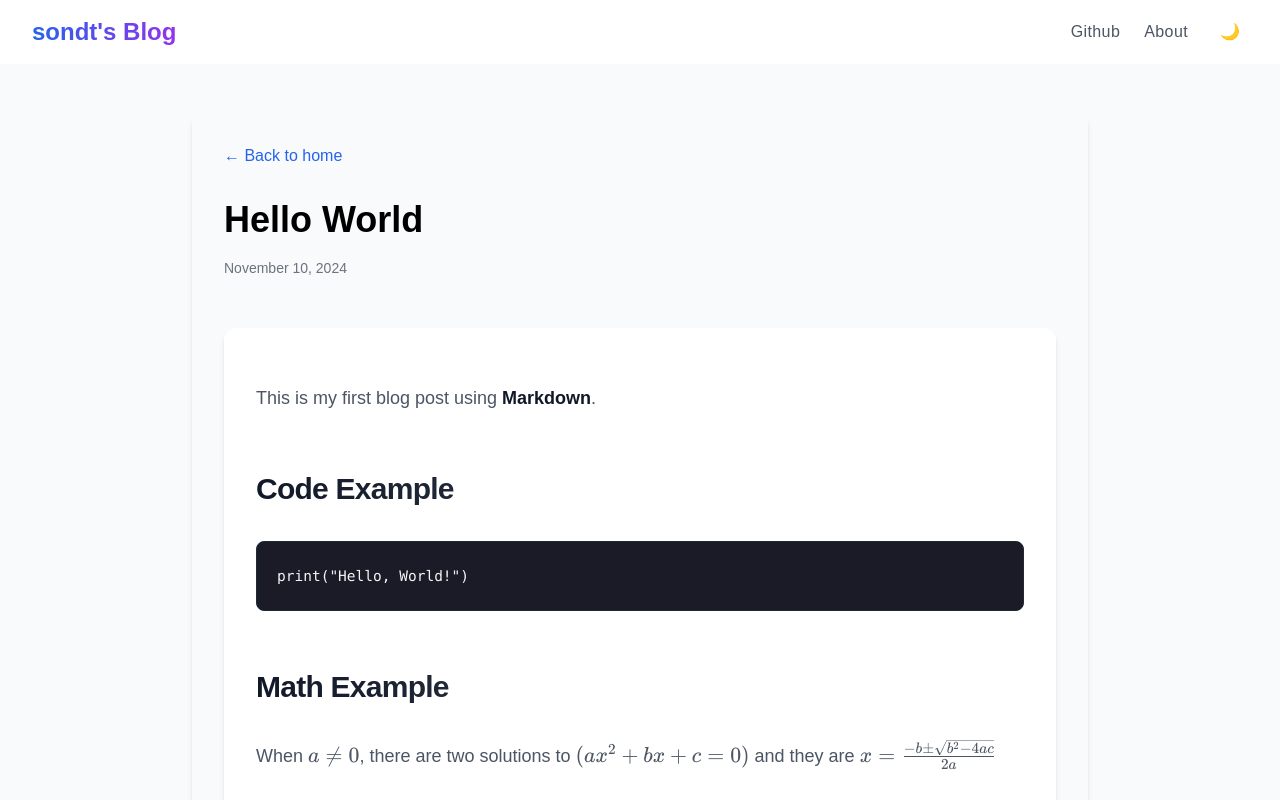
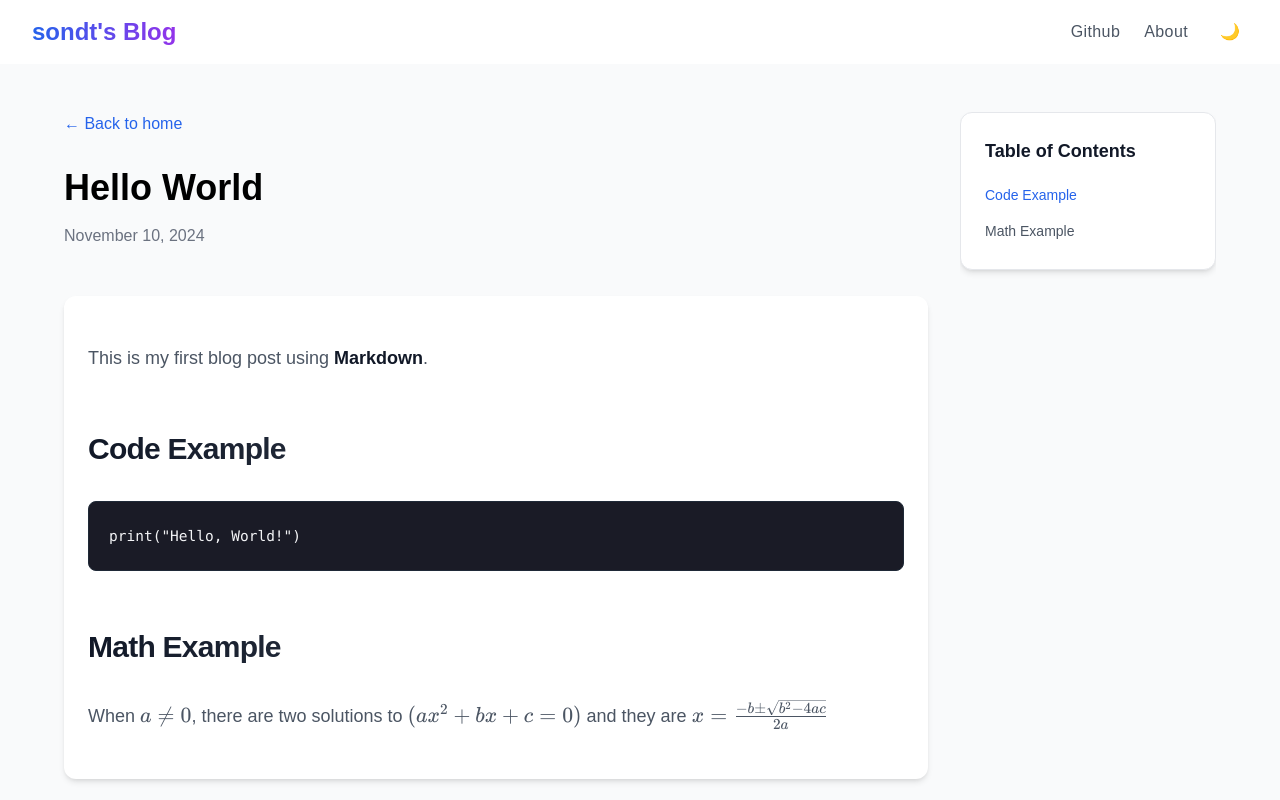
Before and after one commit to sondt1337/Tech-Blog, a Next.js app: page /posts/hello-world in a window 1280 px wide. Shown: the top 800 px of the page. Built offline with nearby package versions, Linux system fonts and the light colour scheme.

Commit message:
feat: add Table of Contents with active section highlighting
- Add sticky ToC component for better navigation
- Implement IntersectionObserver for active section tracking
- Add smooth scroll behavior when clicking ToC links
- Style ToC with responsive design and dark mode support

```diff
--- /dev/null
+++ b/src/components/TableOfContents.tsx
@@ -0,0 +1,83 @@
+import { useEffect, useState } from 'react';
+
+interface TocItem {
+  id: string;
+  text: string;
+  level: number;
+}
+
+interface TableOfContentsProps {
+  headings: TocItem[];
+}
+
+export default function TableOfContents({ headings }: TableOfContentsProps) {
+  const [activeId, setActiveId] = useState<string>('');
+
+  useEffect(() => {
+    const observer = new IntersectionObserver(
+      (entries) => {
+        entries.forEach((entry) => {
+          if (entry.isIntersecting) {
+            setActiveId(entry.target.id);
+          }
+        });
+      },
+      {
+        rootMargin: '-100px 0% -80% 0%',
+        threshold: 1.0,
+      }
+    );
+
+    headings.forEach(({ id }) => {
+      const element = document.getElementById(id);
+      if (element) {
+        observer.observe(element);
+      }
+    });
+
+    return () => {
+      headings.forEach(({ id }) => {
+        const element = document.getElementById(id);
+        if (element) {
+          observer.unobserve(element);
+        }
+      });
+    };
+  }, [headings]);
+
+  return (
+    <nav className="hidden xl:block sticky top-24 ml-8 w-64 max-h-[calc(100vh-8rem)] overflow-y-auto toc-scrollbar">
+      <div className="bg-white dark:bg-gray-800 rounded-xl shadow-md p-6 border border-gray-200 dark:border-gray-700">
+        <h3 className="text-lg font-semibold mb-4 text-gray-900 dark:text-gray-100">
+          Table of Contents
+        </h3>
+        <ul className="space-y-2 text-sm">
+          {headings.map((heading) => (
+            <li
+              key={heading.id}
+              style={{ paddingLeft: `${(heading.level - 2) * 1}rem` }}
+              className="transition-colors duration-200"
+            >
+              <a
+                href={`#${heading.id}`}
+                className={`block py-1 transition-colors duration-200 ${
+                  activeId === heading.id
+                    ? 'text-blue-600 font-medium dark:text-blue-400'
+                    : 'text-gray-600 hover:text-blue-600 dark:text-gray-400 dark:hover:text-blue-400'
+                }`}
+                onClick={(e) => {
+                  e.preventDefault();
+                  document.getElementById(heading.id)?.scrollIntoView({
+                    behavior: 'smooth'
+                  });
+                }}
+              >
+                {heading.text}
+              </a>
+            </li>
+          ))}
+        </ul>
+      </div>
+    </nav>
+  );
+}
--- a/src/pages/posts/[slug].tsx
+++ b/src/pages/posts/[slug].tsx
@@ -8,7 +8,15 @@ import rehypeKatex from 'rehype-katex'
 import rehypeStringify from 'rehype-stringify'
 import Layout from '@/layouts/Layout'
 import Link from 'next/link'
-import { useEffect } from 'react'
+import { useEffect, useState } from 'react';
+import TableOfContents from '@/components/TableOfContents';
+
+// Thêm interface cho heading
+interface TocItem {
+  id: string;
+  text: string;
+  level: number;
+}
 
 interface PostProps {
   post: {
@@ -19,6 +27,29 @@ interface PostProps {
 }
 
 export default function Post({ post }: PostProps) {
+  const [headings, setHeadings] = useState<TocItem[]>([]);
+
+  useEffect(() => {
+    const articleContent = document.querySelector('.prose');
+    if (articleContent) {
+      const headingElements = articleContent.querySelectorAll('h2, h3, h4');
+      const items: TocItem[] = Array.from(headingElements).map((heading) => {
+        // Tạo id nếu chưa có
+        if (!heading.id) {
+          heading.id = heading.textContent?.toLowerCase()
+            .replace(/\s+/g, '-')
+            .replace(/[^\w-]/g, '') || '';
+        }
+
+        return {
+          id: heading.id,
+          text: heading.textContent || '',
+          level: parseInt(heading.tagName[1]),
+        };
+      });
+      setHeadings(items);
+    }
+  }, [post.content]);
   // Thêm function xử lý copy
   const copyToClipboard = async (text: string, buttonElement: HTMLButtonElement) => {
     try {
@@ -79,13 +110,16 @@ export default function Post({ post }: PostProps) {
 
     return (
       <Layout title={post.title}>
-      <article className="max-w-4xl mx-auto dark:bg-gray-800 rounded-xl shadow-md p-8">
+        <article className="max-w-[1600px] mx-auto px-4 lg:px-8">
+          <div className="flex flex-col xl:flex-row">
+            {/* Main content */}
+            <div className="flex-1 max-w-4xl">
               <div className="mb-12">
-          <Link href="/" className="text-blue-600 hover:text-blue-800 mb-8 inline-block dark:text-blue-400 dark:hover:text-blue-600">
+                <Link href="/" className="text-blue-600 hover:text-blue-800 mb-8 inline-block dark:text-gray-100 dark:hover:text-gray-200">
                   ← Back to home
                 </Link>
-          <h1 className="text-4xl font-bold mb-4 dark:text-white">{post.title}</h1>
-          <time className="text-gray-500 dark:text-gray-100 text-sm">
+                <h1 className="text-4xl font-bold mb-4 dark:text-gray-100">{post.title}</h1>
+                <time className="text-gray-500 dark:text-gray-100">
                   {new Date(post.date).toLocaleDateString('en-EN', {
                     year: 'numeric',
                     month: 'long',
@@ -94,13 +128,17 @@ export default function Post({ post }: PostProps) {
                 </time>
               </div>
 
-        <div className="prose prose-lg prose-blue mx-auto bg-white rounded-xl shadow-md p-8
-                dark:bg-gray-900 dark:text-gray-200 dark:shadow-lg dark:border dark:border-gray-700">
+              <div className="prose prose-lg mx-auto bg-white dark:bg-gray-800 rounded-xl shadow-md p-6 dark:prose-invert text-gray-900 dark:text-gray-100">
                 <div dangerouslySetInnerHTML={{ __html: content }} />
+              </div>
+            </div>
+
+            {/* Table of Contents */}
+            <TableOfContents headings={headings} />
           </div>
         </article>
       </Layout>
-  )
+    );
   }
 
 export async function getStaticPaths() {
--- a/src/styles/globals.css
+++ b/src/styles/globals.css
@@ -162,8 +162,8 @@
 .dark .prose {
   @apply prose-invert
          prose-headings:from-white
-         prose-headings:to-gray-300
-         prose-p:text-gray-300
+         prose-headings:to-gray-100
+         prose-p:text-gray-100
          prose-strong:text-white
          prose-blockquote:border-blue-400;
 }
@@ -291,3 +291,24 @@
     animation: text-shimmer 3s linear infinite;
   }
 }
+
+@layer components {
+  /* Thêm vào phần @layer components hiện có */
+  .toc-scrollbar {
+    scrollbar-width: thin;
+    scrollbar-color: rgba(156, 163, 175, 0.5) transparent;
+  }
+
+  .toc-scrollbar::-webkit-scrollbar {
+    width: 4px;
+  }
+
+  .toc-scrollbar::-webkit-scrollbar-track {
+    background: transparent;
+  }
+
+  .toc-scrollbar::-webkit-scrollbar-thumb {
+    background-color: rgba(156, 163, 175, 0.5);
+    border-radius: 4px;
+  }
+}
```
Lines whose indentation alone changed are shown as unchanged.
